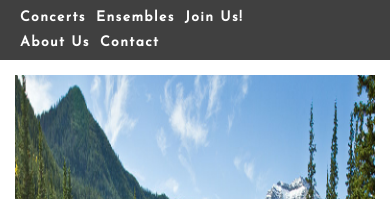
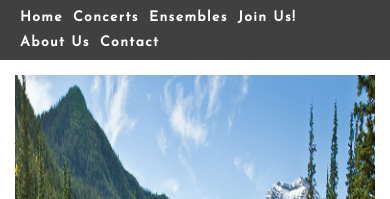
Before and after one commit to percyhanna/fps, a Jekyll site: the page built from index.html, in a window 390 px wide. Shown: the top 199 px of the page. Built offline with Jekyll 4.4.1, drawn with Linux system fonts in a browser that asks for light colours; nearby versions of some CDN libraries; Markdown is read by kramdown in place of the engine named in the settings.

Commit message:
Add home link for small screens

```diff
--- a/_layouts/default.html
+++ b/_layouts/default.html
@@ -45,6 +45,7 @@
         <div class="col-10 col-md-8 col-sm-9">
           <nav id="nav" class="main-navigation" role="navigation">
             <ul>
+              <li class="hidden-sm-up"><a href="/">Home</a></li>
               <li><a href="/concerts.html">Concerts</a></li>
               <li>
                 <a>Ensembles</a>
--- a/css/new-design.css
+++ b/css/new-design.css
@@ -127,7 +127,8 @@ footer a {
   text-shadow: 1px 1px 1px black;
 }
 
-#nav ul li:first-child a {
+#nav ul li:first-child a,
+#nav ul li.hidden-sm-up + li a {
   border: none;
 }
 
```
